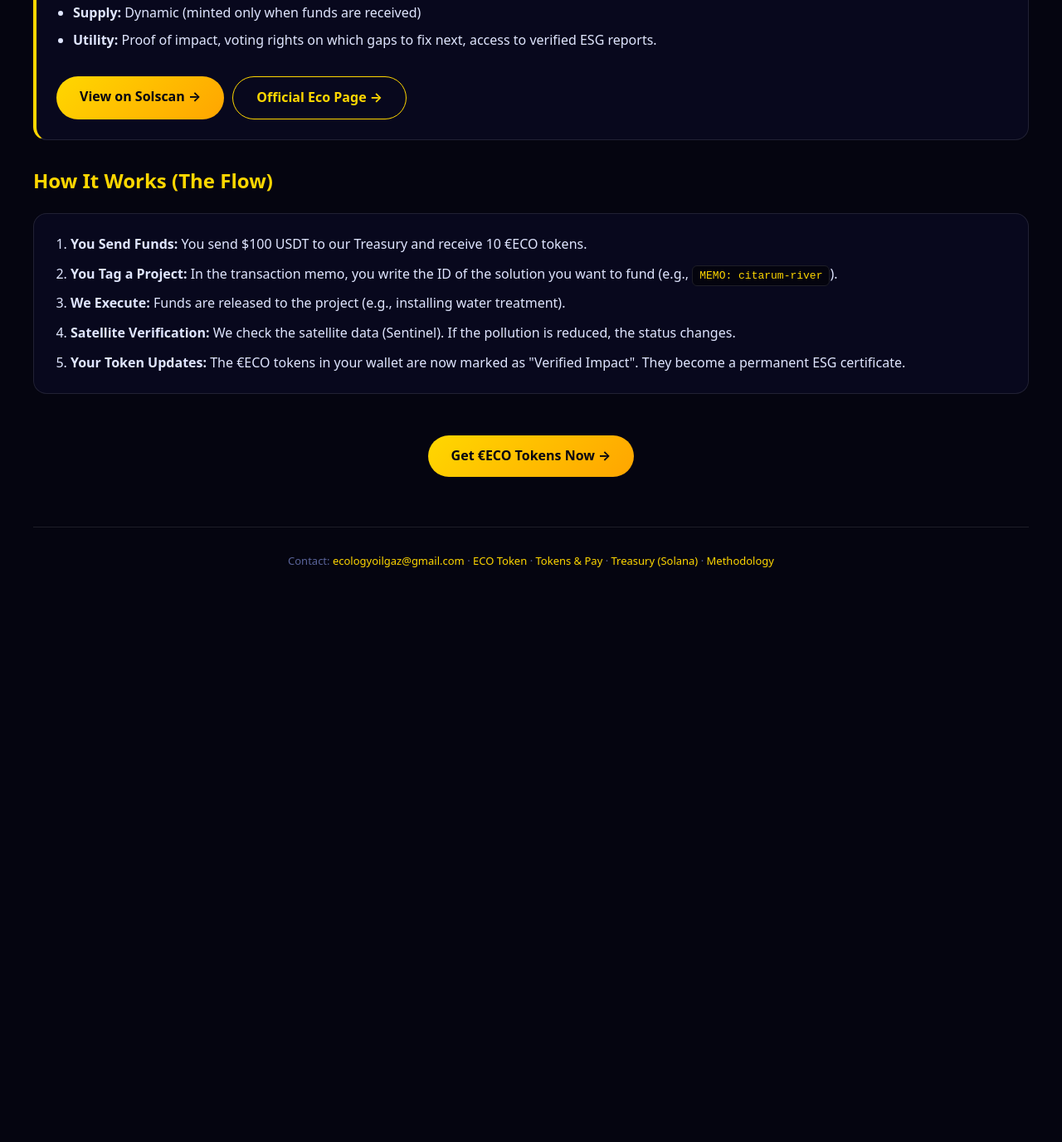
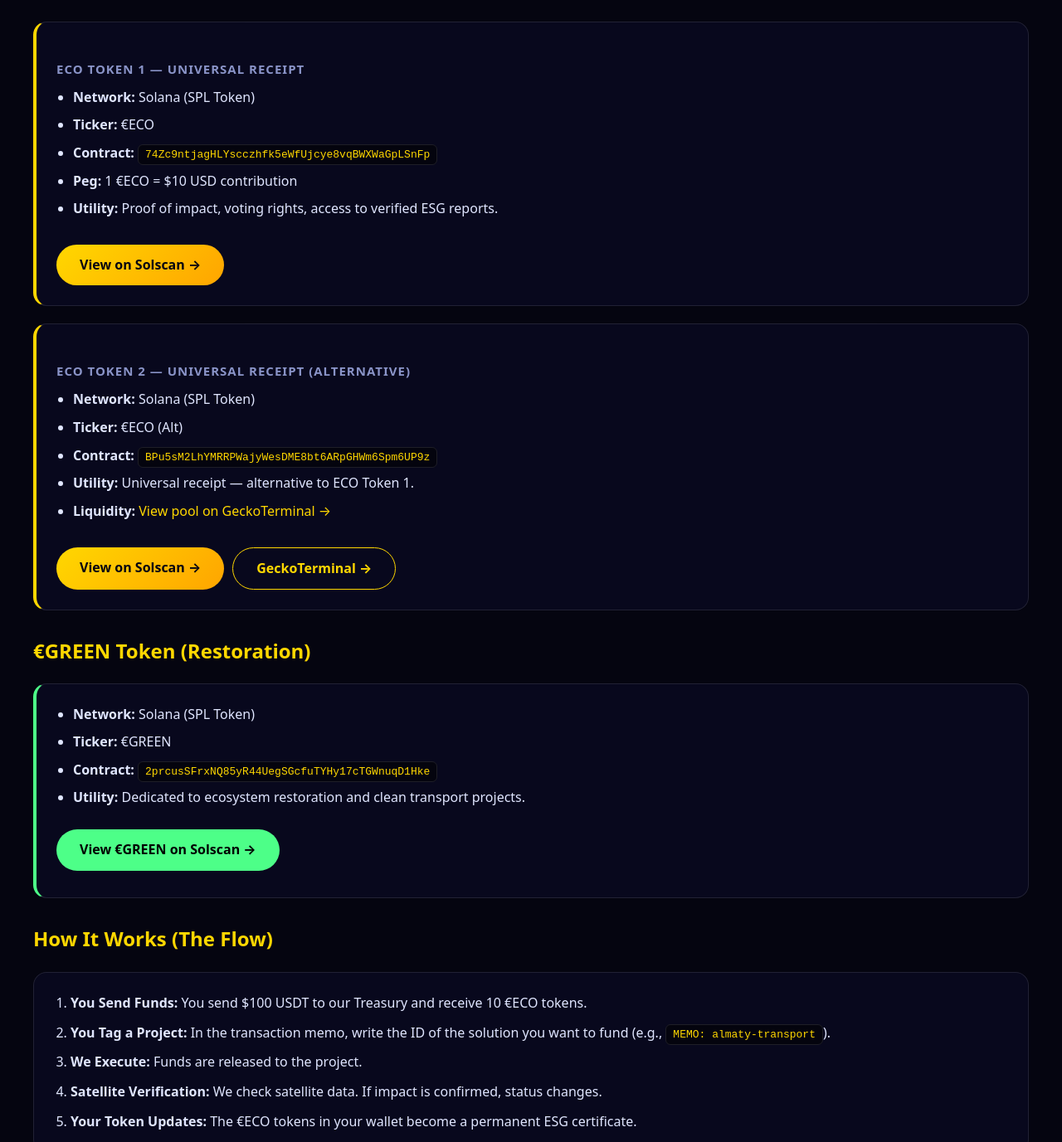
Before and after one commit to ecologyoilgaz/transport, a plain HTML site: page eco-token.html in a window 1280 px wide. Shown: the part 528-1905 px from the top of the page at 83% size. Before the commit the page ends 1284 px from the top, so only its background shows below. Drawn offline with Linux system fonts and the light colour scheme.

Commit message:
Update eco-token.html

```diff
--- a/eco-token.html
+++ b/eco-token.html
@@ -1,12 +1,11 @@
 <!DOCTYPE html>
 <html lang="en">
-<head>
-<meta charset="UTF-8"><meta name="viewport" content="width=device-width,initial-scale=1">
-<title>ECO Impact Token — Water Ecology Map</title><link rel="stylesheet" href="style.css">
+<head><meta charset="UTF-8"><meta name="viewport" content="width=device-width,initial-scale=1">
+<title>ECO Impact Token — Transport Ecology Map</title><link rel="stylesheet" href="style.css">
 </head>
 <body>
 <header>
-  <div class="logo"><img src="logo-header.png" alt="Logo"> Water Ecology Map</div>
+  <div class="logo"><img src="transport-logo.png" alt="Logo"> Transport Ecology Map</div>
   <nav>
     <a href="index.html">Home</a>
     <a href="map.html">Map</a>
@@ -22,7 +21,7 @@
 </header>
 <main>
   <div style="text-align:center;">
-    <img src="eco-coin.png" alt="ECO Token" class="img-hero">
+    <img src="transport-eco-coin.png" alt="ECO Token" class="img-hero">
   </div>
   <h1 style="text-align:center;">€ECO Impact Token (Universal RWA)</h1>
   <p style="color:var(--muted);max-width:800px;margin:0 auto;text-align:center;">
@@ -31,33 +30,69 @@
   </p>
 
   <div class="detail-block" style="border-left: 4px solid var(--gold); margin-top:40px;">
-    <h3>Token Details</h3>
+    <h3>ECO Token 1 — Universal Receipt</h3>
     <ul style="margin-left:20px; margin-top:10px;">
       <li style="margin-bottom:8px;"><strong>Network:</strong> Solana (SPL Token)</li>
       <li style="margin-bottom:8px;"><strong>Ticker:</strong> €ECO</li>
       <li style="margin-bottom:8px;"><strong>Contract:</strong> <code>74Zc9ntjagHLYscczhfk5eWfUjcye8vqBWXWaGpLSnFp</code></li>
       <li style="margin-bottom:8px;"><strong>Peg:</strong> 1 €ECO = $10 USD contribution</li>
-      <li style="margin-bottom:8px;"><strong>Supply:</strong> Dynamic (minted only when funds are received)</li>
-      <li><strong>Utility:</strong> Proof of impact, voting rights on which gaps to fix next, access to verified ESG reports.</li>
+      <li><strong>Utility:</strong> Proof of impact, voting rights, access to verified ESG reports.</li>
     </ul>
     <div style="margin-top:20px; display:flex; gap:10px; flex-wrap:wrap;">
       <a href="https://solscan.io/token/74Zc9ntjagHLYscczhfk5eWfUjcye8vqBWXWaGpLSnFp" target="_blank" class="btn-primary">View on Solscan →</a>
-      <a href="https://ecologyoilgaz.github.io/eco/" target="_blank" class="btn-primary" style="background:transparent; border:1px solid var(--gold); color:var(--gold);">Official Eco Page →</a>
     </div>
+  </div>
+
+  <div class="detail-block" style="border-left: 4px solid var(--gold); margin-top:20px;">
+    <h3>ECO Token 2 — Universal Receipt (Alternative)</h3>
+    <ul style="margin-left:20px; margin-top:10px;">
+      <li style="margin-bottom:8px;"><strong>Network:</strong> Solana (SPL Token)</li>
+      <li style="margin-bottom:8px;"><strong>Ticker:</strong> €ECO (Alt)</li>
+      <li style="margin-bottom:8px;"><strong>Contract:</strong> <code>BPu5sM2LhYMRRPWajyWesDME8bt6ARpGHWm6Spm6UP9z</code></li>
+      <li style="margin-bottom:8px;"><strong>Utility:</strong> Universal receipt — alternative to ECO Token 1.</li>
+      <li><strong>Liquidity:</strong> <a href="https://www.geckoterminal.com/solana/pools/2onQGAoorxkMavNsmKXMcWLgyuK1A7VxAf6UeZ4sg6zW" target="_blank">View pool on GeckoTerminal →</a></li>
+    </ul>
+    <div style="margin-top:20px; display:flex; gap:10px; flex-wrap:wrap;">
+      <a href="https://solscan.io/token/BPu5sM2LhYMRRPWajyWesDME8bt6ARpGHWm6Spm6UP9z" target="_blank" class="btn-primary">View on Solscan →</a>
+      <a href="https://www.geckoterminal.com/solana/pools/2onQGAoorxkMavNsmKXMcWLgyuK1A7VxAf6UeZ4sg6zW" target="_blank" class="btn-primary" style="background:transparent; border:1px solid var(--gold); color:var(--gold);">GeckoTerminal →</a>
+    </div>
+  </div>
+
+  <h2>€GREEN Token (Restoration)</h2>
+  <div class="detail-block" style="border-left: 4px solid var(--green);">
+    <ul style="margin-left:20px;">
+      <li style="margin-bottom:8px;"><strong>Network:</strong> Solana (SPL Token)</li>
+      <li style="margin-bottom:8px;"><strong>Ticker:</strong> €GREEN</li>
+      <li style="margin-bottom:8px;"><strong>Contract:</strong> <code>2prcusSFrxNQ85yR44UegSGcfuTYHy17cTGWnuqD1Hke</code></li>
+      <li><strong>Utility:</strong> Dedicated to ecosystem restoration and clean transport projects.</li>
+    </ul>
+    <p style="margin-top:15px;"><a href="https://solscan.io/token/2prcusSFrxNQ85yR44UegSGcfuTYHy17cTGWnuqD1Hke" target="_blank" class="btn-primary" style="background:var(--green); color:#000;">View €GREEN on Solscan →</a></p>
   </div>
 
   <h2>How It Works (The Flow)</h2>
   <div class="detail-block">
     <ol style="margin-left:20px;">
       <li style="margin-bottom:10px;"><strong>You Send Funds:</strong> You send $100 USDT to our Treasury and receive 10 €ECO tokens.</li>
-      <li style="margin-bottom:10px;"><strong>You Tag a Project:</strong> In the transaction memo, you write the ID of the solution you want to fund (e.g., <code>MEMO: citarum-river</code>).</li>
-      <li style="margin-bottom:10px;"><strong>We Execute:</strong> Funds are released to the project (e.g., installing water treatment).</li>
-      <li style="margin-bottom:10px;"><strong>Satellite Verification:</strong> We check the satellite data (Sentinel). If the pollution is reduced, the status changes.</li>
-      <li><strong>Your Token Updates:</strong> The €ECO tokens in your wallet are now marked as "Verified Impact". They become a permanent ESG certificate.</li>
+      <li style="margin-bottom:10px;"><strong>You Tag a Project:</strong> In the transaction memo, write the ID of the solution you want to fund (e.g., <code>MEMO: almaty-transport</code>).</li>
+      <li style="margin-bottom:10px;"><strong>We Execute:</strong> Funds are released to the project.</li>
+      <li style="margin-bottom:10px;"><strong>Satellite Verification:</strong> We check satellite data. If impact is confirmed, status changes.</li>
+      <li><strong>Your Token Updates:</strong> The €ECO tokens in your wallet become a permanent ESG certificate.</li>
     </ol>
   </div>
 
-  <p style="text-align:center; margin-top:40px;"><a href="tokens.html" class="btn-primary">Get €ECO Tokens Now →</a></p>
+  <h2>Other Accepted Tokens</h2>
+  <div class="detail-block" style="overflow-x:auto;">
+    <table>
+      <thead><tr><th>Token</th><th>Contract Address</th><th>Use Case</th></tr></thead>
+      <tbody>
+        <tr><td><strong>€20 (EUR RWA)</strong></td><td><code>EVr3k6rruveLtQiLadvNiKhK8e4WecnLHZxhcJwRDuTg</code></td><td>Standard contribution</td></tr>
+        <tr><td><strong>$ONE</strong></td><td><code>CGn6yYGTUkctq9PqDdK6ALgfxTS1vTBr9NWBPuoNYmad</code></td><td>General support</td></tr>
+        <tr><td><strong>USDT (SPL)</strong></td><td><em>Standard Solana USDT</em></td><td>Stable value funding</td></tr>
+      </tbody>
+    </table>
+  </div>
+
+  <p style="text-align:center; margin-top:40px;"><a href="tokens.html" class="btn-primary">Get Tokens & Pay →</a></p>
 </main>
 <footer>
   <p>Contact: <a href="mailto:ecologyoilgaz@gmail.com">ecologyoilgaz@gmail.com</a> ·
```
